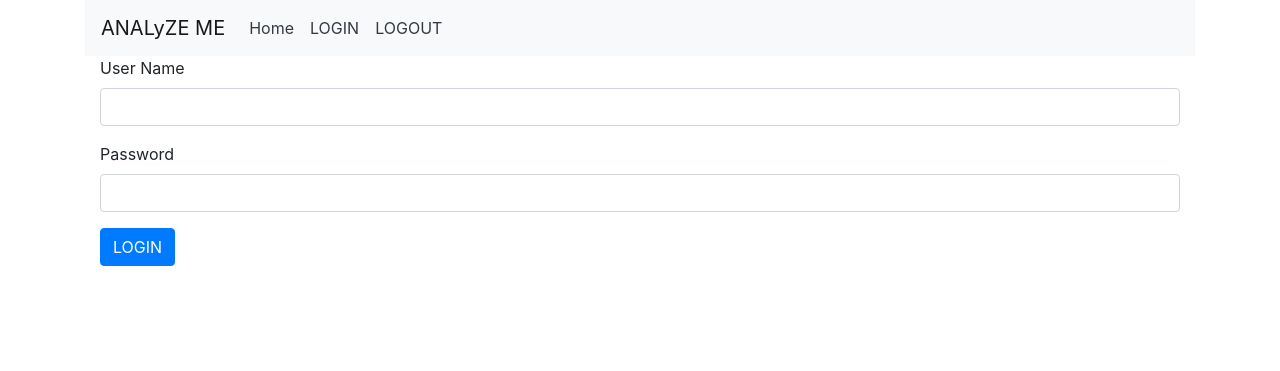
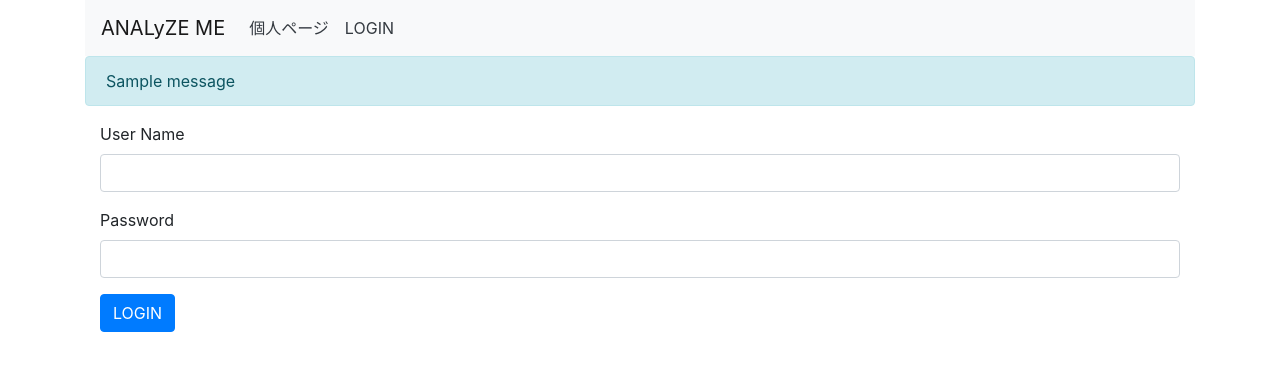
Before and after one commit to MiyakoOhashi/app_mc, a Flask app: page /login in a window 1280 px wide. Shown: the top 371 px of the page. Run offline with Flask 2, Linux system fonts and the light colour scheme; one stand-in notice (Sample message) is shown; some libraries are stand-ins or nearby versions.

Commit message:
modified config.py & layout.html & login.html & view.py

```diff
--- a/analyze_me/config.py
+++ b/analyze_me/config.py
@@ -1,5 +1,6 @@
 #analyze_me/config.py       2020/9/17   M.O
 
 DEBUG = True
+SECRET_KEY = 'sedret_key'
 USERNAME = 'john'
 PASSWORD = 'due123'
--- a/analyze_me/templates/layout.html
+++ b/analyze_me/templates/layout.html
@@ -12,7 +12,7 @@
     <!-- ヘッダー -->
     <header>
         <nav class="navbar navbar-expand-lg navbar-light bg-light">
-            <a class="navbar-brand" href="/">ANALyZE ME</a>
+            <a class="navbar-brand" href="{{ url_for('index') }}">ANALyZE ME</a>
 
             <button class="navbar-toggler" type="button" data-toggle="collapse" data-target="#navbarNav" aria-controls="navbarNav" aria-expanded="false" aria-label="Toggle navigation">
                 <span class="navbar-toggler-icon"></span>
@@ -21,17 +21,29 @@
             <div class="collapse navbar-collapse" id="navbarNav">
                 <ul class="navbar-nav">
                     <li class="nav-item active">
-                        <a class="nav-link text-dark" href="/">Home <span class="sr-only">(current)</span></a>
+                        <a class="nav-link text-dark" href="{{ url_for('show_entries') }}">個人ページ<span class="sr-only">(current)</span></a>
                     </li>
+
+                    {% if not session.logged_in %}
                     <li class="nav-item">
-                        <a class="nav-link text-dark" href="/login">LOGIN</a>
+                        <a class="nav-link text-dark" href="{{ url_for('login') }}">LOGIN</a>
                     </li>
+                    {% else %}
                     <li class="nav-item">
-                        <a class="nav-link text-dark" href="/logout">LOGOUT</a>
+                        <a class="nav-link text-dark" href="{{ url_for('logout') }}">LOGOUT</a>
                     </li>
+                    {% endif %}
+
                 </ul>
             </div>
         </nav>
+
+        <!-- flashメッセージ表示 -->
+        {% for message in get_flashed_messages() %}
+        <div class="alert alert-info" role="alert">
+            {{ message }}
+        </div>
+        {% endfor %}
 
     </header>
 
--- a/analyze_me/templates/login.html
+++ b/analyze_me/templates/login.html
@@ -4,7 +4,7 @@
 
     <section class="mc-body">
         <div class="container">
-            <form action="/login" method=post>
+            <form action="{{ url_for('login') }}" method=post>
                 <!-- ユーザ名インプット -->
                 <div class="form-group">
                     <label for="InputTitle">User Name</label>
--- a/analyze_me/views.py
+++ b/analyze_me/views.py
@@ -3,23 +3,36 @@ from flask import request, redirect, url_for, \
     render_template, flash, session
 from analyze_me import app
 
-
+#トップページ
 @app.route('/')
 def index():
     return render_template('index.html')
 
+#個人情報(personal)ページ
+@app.route('/personal')
+def show_entries():
+    if not session.get('logged_in'):
+        return redirect(url_for('login'))
+    return render_template('entries/personal.html')
 
+#ログイン
 @app.route('/login', methods=['GET', 'POST'])
 def login():
-    if request.method == 'POST':
+    error = None
+    if request.method == 'POST':            #ログイン画面入力時
         if request.form['username'] != app.config['USERNAME']:
-            print('ユーザ名が異なります')
+            flash('ユーザ名が異なります')
         elif request.form['password'] != app.config['PASSWORD']:
-            print('パスワードが異なります')
+            flash('パスワードが異なります')
         else:
-            return redirect('/')
-    return render_template('login.html')
+            session['logged_in'] = True
+            flash('ログインしました')
+            return redirect(url_for('show_entries'))
+    return render_template('login.html')    #ログイン画面遷移時、入力エラー時
 
+#ログアウト
 @app.route('/logout')
 def logout():
-    return redirect('/')
+    session.pop('logged_in', None)
+    flash('ログアウトしました')
+    return redirect(url_for('index'))
```
